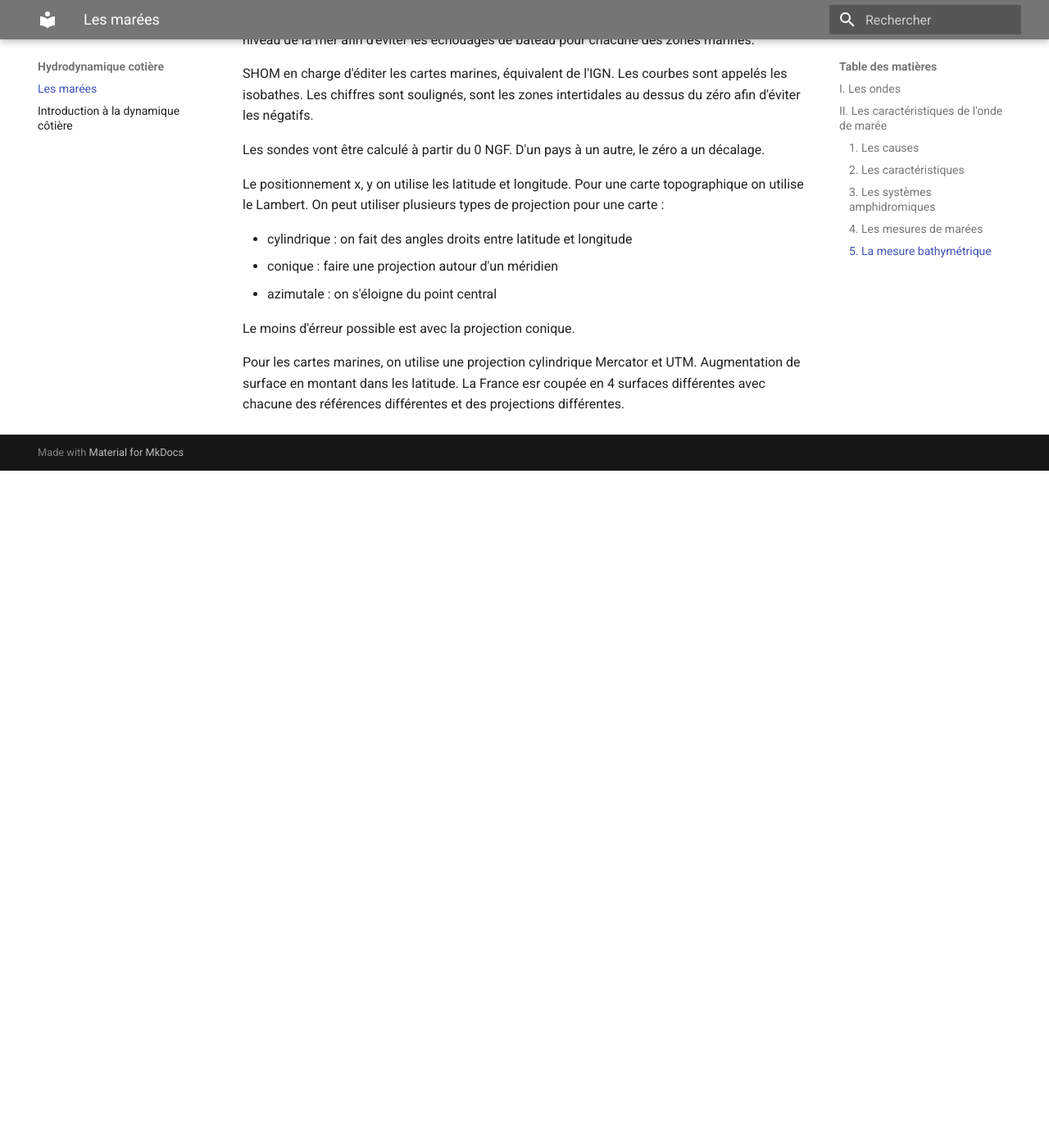
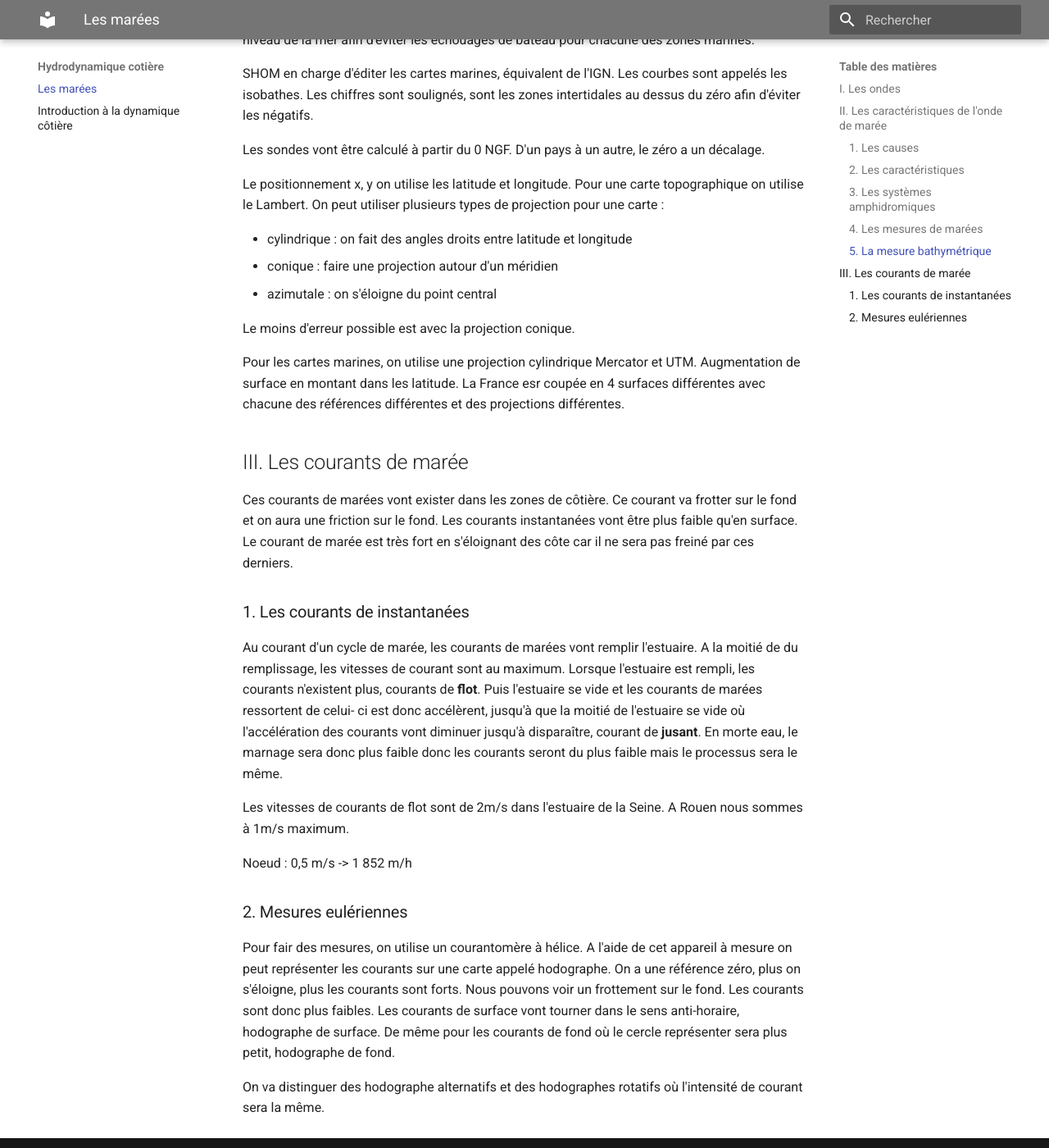
Before and after one commit to Lizeem/L3STcours, an MkDocs documentation site: the page built from Docs/Hydrodynamique cotière/Les marées.md, in a window 1280 px wide and 1400 px high, scrolled down 2778 px. Shown: the whole window at 82% size. Built offline with MkDocs 1.6.1 and Material for MkDocs 9.7.7, drawn with Linux system fonts in a browser that asks for light colours; before the commit the page ends 3352 px from its top, so only the background shows below that.

Commit message:
Udpate les marées

```diff
--- a/Docs/Hydrodynamique cotière/Les marées.md
+++ b/Docs/Hydrodynamique cotière/Les marées.md
@@ -77,6 +77,24 @@ Le positionnement x, y on utilise les latitude et longitude. Pour une carte topo
 - conique : faire une projection autour d'un méridien
 - azimutale : on s'éloigne du point central
 
-Le moins d'érreur possible est avec la projection conique.
+Le moins d'erreur possible est avec la projection conique.
 
 Pour les cartes marines, on utilise une projection cylindrique Mercator et UTM. Augmentation de surface en montant dans les latitude. La France esr coupée en 4 surfaces différentes avec chacune des références différentes et des projections différentes.
+
+## III. Les courants de marée
+
+Ces courants de marées vont exister dans les zones de côtière. Ce courant va frotter sur le fond et on aura une friction sur le fond. Les courants instantanées vont être plus faible qu'en surface. Le courant de marée est très fort en s'éloignant des côte car il ne sera pas freiné par ces derniers.
+
+### 1. Les courants de instantanées
+
+Au courant d'un cycle de marée, les courants de marées vont remplir l'estuaire. A la moitié de du remplissage, les vitesses de courant sont au maximum. Lorsque l'estuaire est rempli, les courants n'existent plus, courants de **flot**. Puis l'estuaire se vide et les courants de marées ressortent de celui- ci est donc accélèrent, jusqu'à que la moitié de l'estuaire se vide où l'accélération des courants vont diminuer jusqu'à disparaître, courant de **jusant**. En morte eau, le marnage sera donc plus faible donc les courants seront du plus faible mais le processus sera le même.
+
+Les vitesses de courants de flot sont de 2m/s dans l'estuaire de la Seine. A Rouen nous sommes à 1m/s maximum.
+
+Noeud : 0,5 m/s -> 1 852 m/h
+
+### 2. Mesures eulériennes
+
+Pour fair des mesures, on utilise un courantomère à hélice. A l'aide de cet appareil à mesure on peut représenter les courants sur une carte appelé hodographe. On a une référence zéro, plus on s'éloigne, plus les courants sont forts. Nous pouvons voir un frottement sur le fond. Les courants sont donc plus faibles. Les courants de surface vont tourner dans le sens anti-horaire, hodographe de surface. De même pour les courants de fond où le cercle représenter sera plus petit, hodographe de fond.
+
+On va distinguer des hodographe alternatifs et des hodographes rotatifs où l'intensité de courant sera la même.
```
